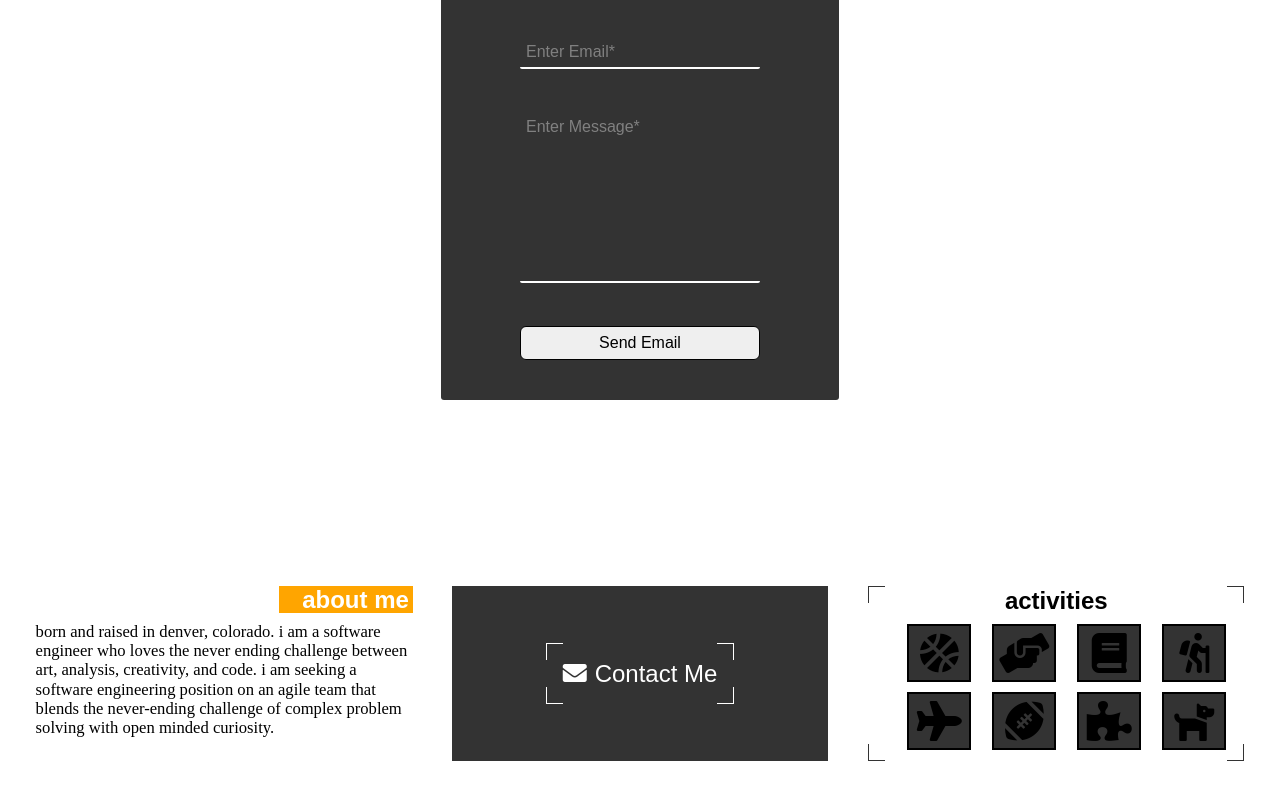
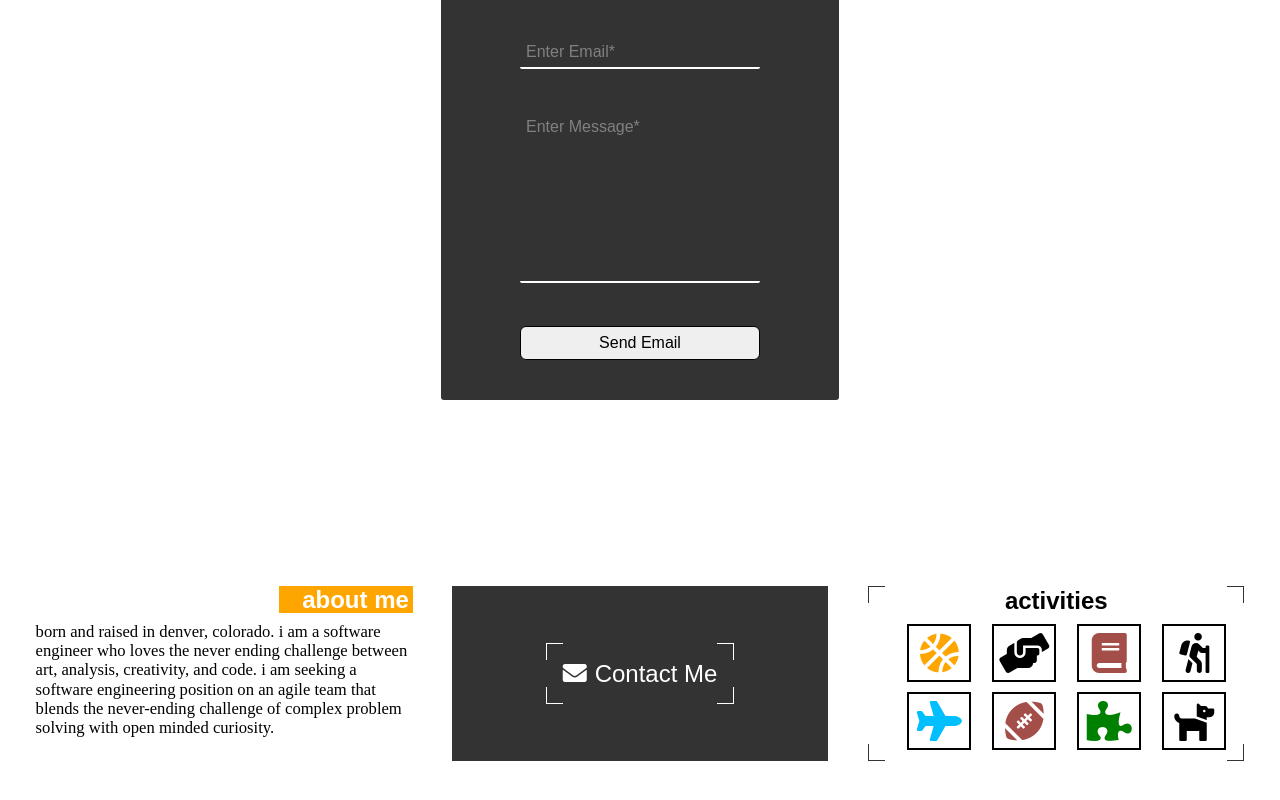
Before and after one commit to KStockton/my-portfolio, a React (Create React App) app: page /contact in a window 1280 px wide. Shown: the part 250-1050 px from the top of the page. Built offline with nearby package versions, Linux system fonts and the light colour scheme.

Commit message:
Color footer icons

```diff
--- a/src/Components/Footer/_footer.scss
+++ b/src/Components/Footer/_footer.scss
@@ -115,6 +115,27 @@ footer {
         pointer-events: none;
         @include listItems;
         z-index: 2;
+        background-color: #ffffff;
+      }
+
+      li:nth-child(1) {
+        color: rgb(255, 165, 0);
+      }
+
+      li:nth-child(3) {
+        color: rgb(164, 78, 74);
+      }
+
+      li:nth-child(5) {
+        color: rgb(0, 191, 255);
+      }
+
+      li:nth-child(6) {
+        color: rgb(164, 78, 74);
+      }
+
+      li:nth-child(7) {
+        color: rgb(0, 128, 0);
       }
     }
   }
```
